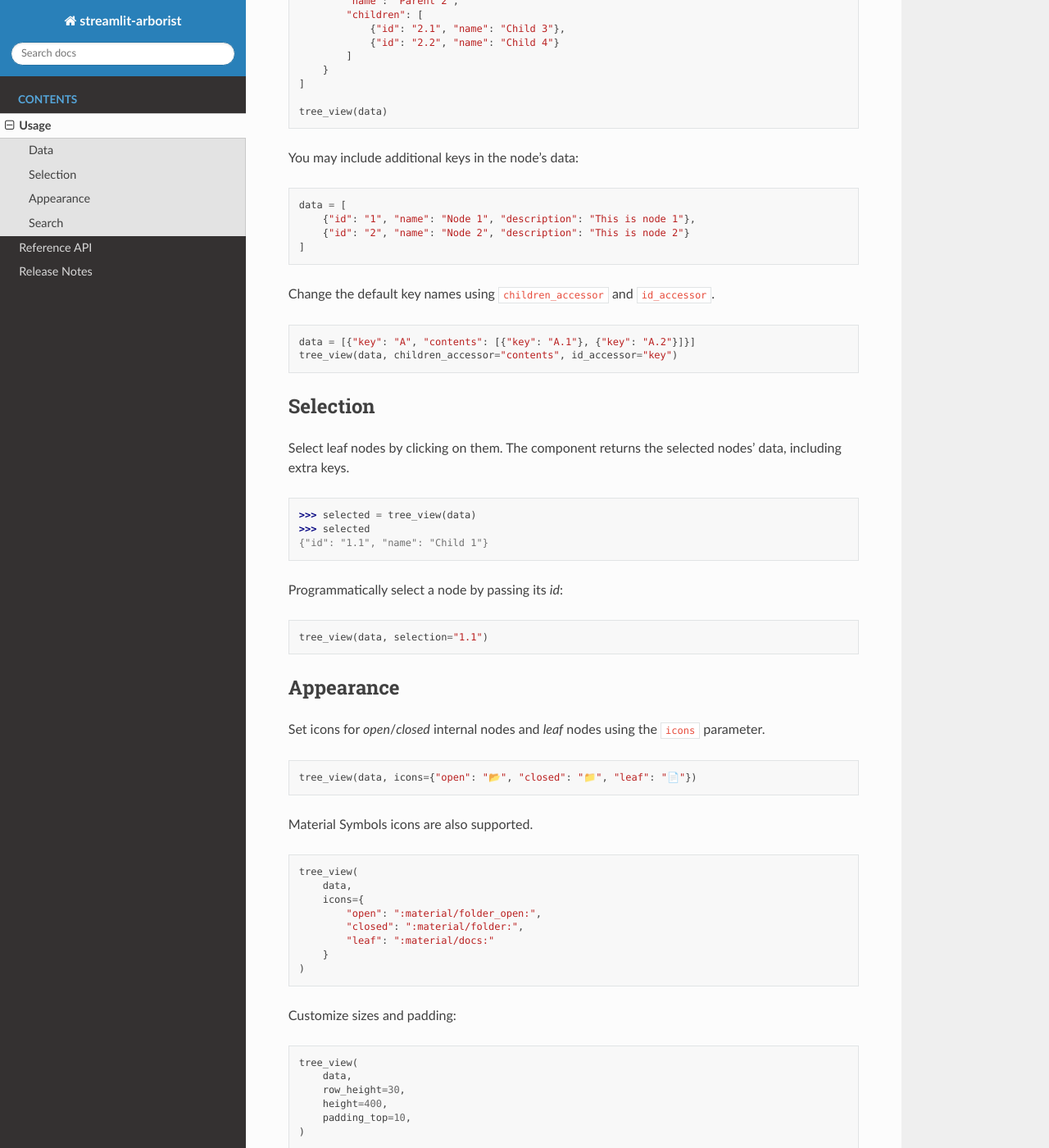
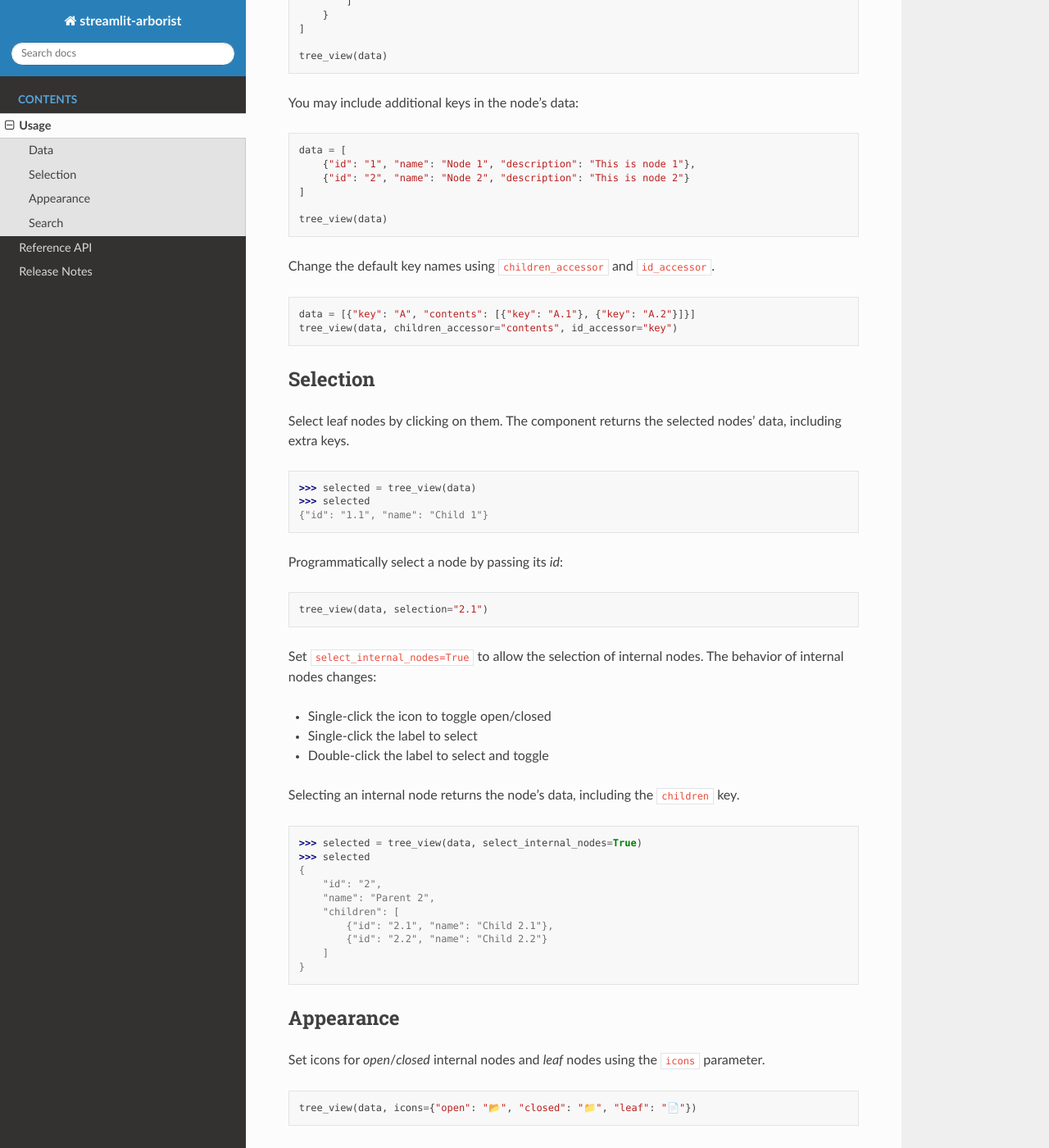
Before and after one commit to gabriel-msilva/streamlit-arborist, a Sphinx documentation site: the page built from docs/usage.rst, in a window 1280 px wide and 1400 px high, scrolled down 823 px. Shown: the whole window at 82% size. Built offline with Sphinx 7.4.7 and the Read the Docs theme 3.1.0, drawn with Linux system fonts in a browser that asks for light colours; some of the changed text lies outside the part shown.

Commit message:
DOCS: Mention about select_internal_nodes in Usage

```diff
--- a/docs/usage.rst
+++ b/docs/usage.rst
@@ -28,18 +28,14 @@ Each node should have the following keys:
     data = [
         {
             "id": "1",
-            "name": "Parent 1",
-            "children": [
-                {"id": "1.1", "name": "Child 1"},
-                {"id": "1.2", "name": "Child 2"}
-            ]
+            "name": "Child 1",
         },
         {
             "id": "2",
             "name": "Parent 2",
             "children": [
-                {"id": "2.1", "name": "Child 3"},
-                {"id": "2.2", "name": "Child 4"}
+                {"id": "2.1", "name": "Child 2.1"},
+                {"id": "2.2", "name": "Child 2.2"}
             ]
         }
     ]
@@ -54,6 +50,8 @@ You may include additional keys in the node's data:
         {"id": "1", "name": "Node 1", "description": "This is node 1"},
         {"id": "2", "name": "Node 2", "description": "This is node 2"}
     ]
+
+    tree_view(data)
 
 Change the default key names using ``children_accessor`` and ``id_accessor``.
 
@@ -78,7 +76,29 @@ Programmatically select a node by passing its *id*:
 
 .. code-block:: python
 
-    tree_view(data, selection="1.1")
+    tree_view(data, selection="2.1")
+
+Set ``select_internal_nodes=True`` to allow the selection of internal nodes.
+The behavior of internal nodes changes:
+
+- Single-click the icon to toggle open/closed
+- Single-click the label to select
+- Double-click the label to select and toggle
+
+Selecting an internal node returns the node's data, including the ``children`` key.
+
+.. code-block:: python
+
+    >>> selected = tree_view(data, select_internal_nodes=True)
+    >>> selected
+    {
+        "id": "2",
+        "name": "Parent 2",
+        "children": [
+            {"id": "2.1", "name": "Child 2.1"},
+            {"id": "2.2", "name": "Child 2.2"}
+        ]
+    }
 
 Appearance
 ----------
--- a/streamlit_arborist/__init__.py
+++ b/streamlit_arborist/__init__.py
@@ -46,7 +46,7 @@ def tree_view(
     # Streamlit
     key: Union[str, int] = None,
     on_change: Callable[..., None] = None,
-) -> dict:
+) -> Union[dict, None]:
     """
     Display a tree view.
 
@@ -114,8 +114,8 @@ def tree_view(
 
     select_internal_nodes : bool, default False
         If False, clicking an internal node only toggles open/closed.
+        If True, internal (non-leaf) nodes can be selected:
 
-        If True, internal (non-leaf) nodes can be selected:
         - Single-click the icon to toggle open/closed
         - Single-click the label to select
         - Double-click the label to select and toggle
@@ -140,7 +140,7 @@ def tree_view(
 
     Returns
     -------
-    dict
+    dict or None
         The data of the selected node.
         Returns `None` if no node is selected.
 
```
Also changed, not shown: 1 other file.
